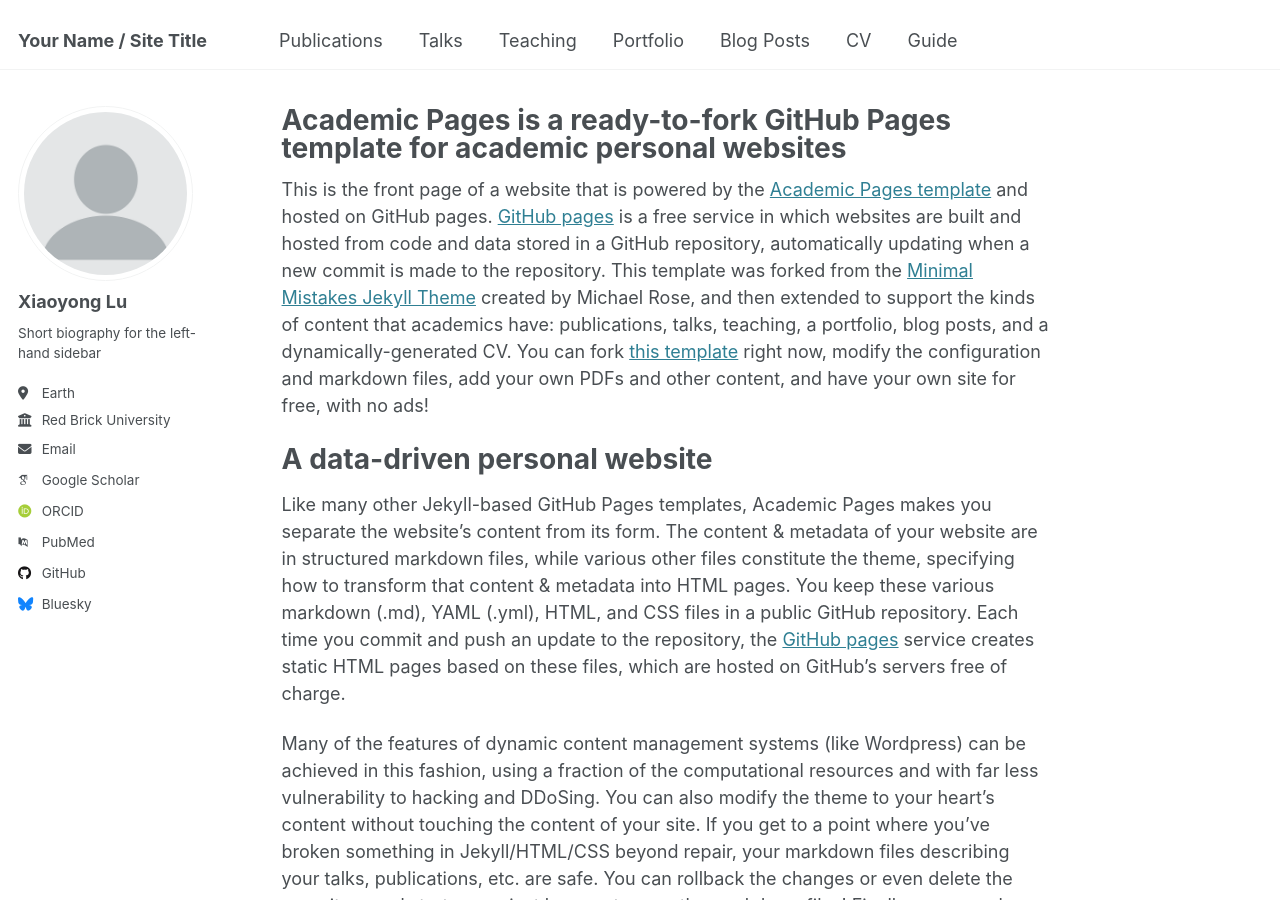
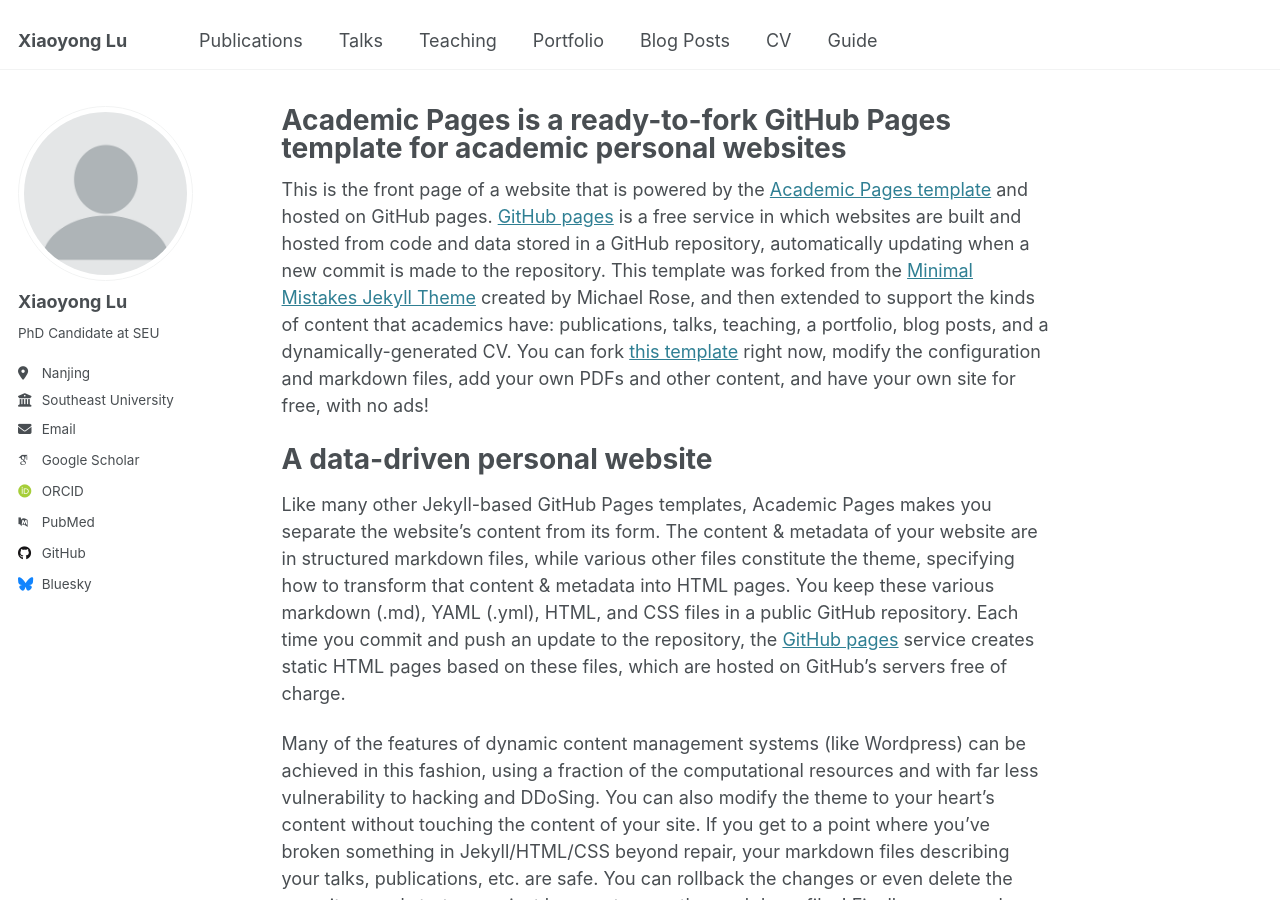
Before and after one commit to leoluxxx/leoluxxx.github.io, a Jekyll site: the page built from _pages/about.md, in a window 1280 px wide and 900 px high. Built offline with Jekyll 4.4.1, drawn with Linux system fonts in a browser that asks for light colours; some web fonts are replaced.

Commit message:
Update _config.yml

```diff
--- a/_config.yml
+++ b/_config.yml
@@ -9,13 +9,13 @@
 # Basic Site Settings
 locale                   : "en-US"
 site_theme               : "default"
-title                    : "Your Name / Site Title"
+title                    : "Xiaoyong Lu"
 title_separator          : "-"
 name                     : &name "Your Name"
 description              : &description "personal description"
-url                      : https://academicpages.github.io # the base hostname & protocol for your site e.g. "https://[your GitHub username].github.io"
+url                      : https://leoluxxx.github.io # the base hostname & protocol for your site e.g. "https://[your GitHub username].github.io"
 baseurl                  : "" # the subpath of your site, e.g. "/blog"
-repository               : "academicpages/academicpages.github.io"
+repository               : "leoluxxx/leoluxxx.github.io"
 
 # Site Author - The following control what appear as part of the author content on the side bar.
 #               If a field is blank the icon and link will not appear, otherwise it will be shown.
@@ -25,11 +25,11 @@ author:
   avatar           : "profile.png"
   name             : "Xiaoyong Lu"
   pronouns         : # example: "she/her"
-  bio              : "Short biography for the left-hand sidebar"
-  location         : "Earth"
-  employer         : "Red Brick University"
+  bio              : "PhD Candidate at SEU"
+  location         : "Nanjing"
+  employer         : "Southeast University"
   uri              : # URL
-  email            : "none@example.org"
+  email            : "luxiaoyong@seu.edu.cn"
 
   # Academic websites
   arxiv            : # URL - Update with the correct link to your profile
```
